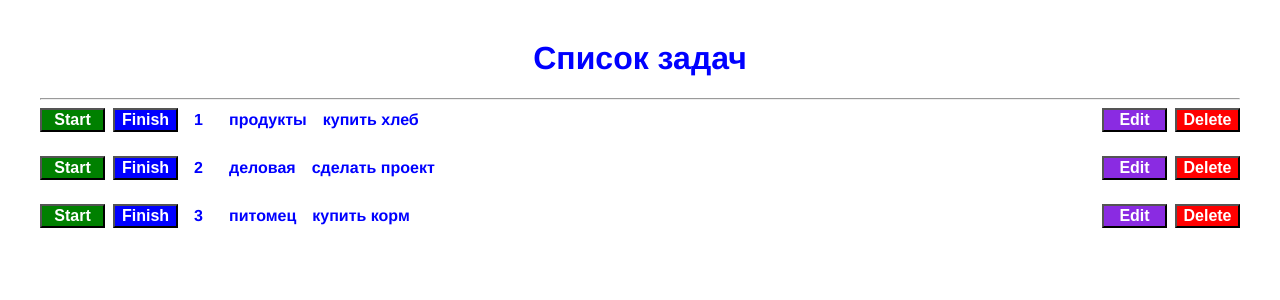
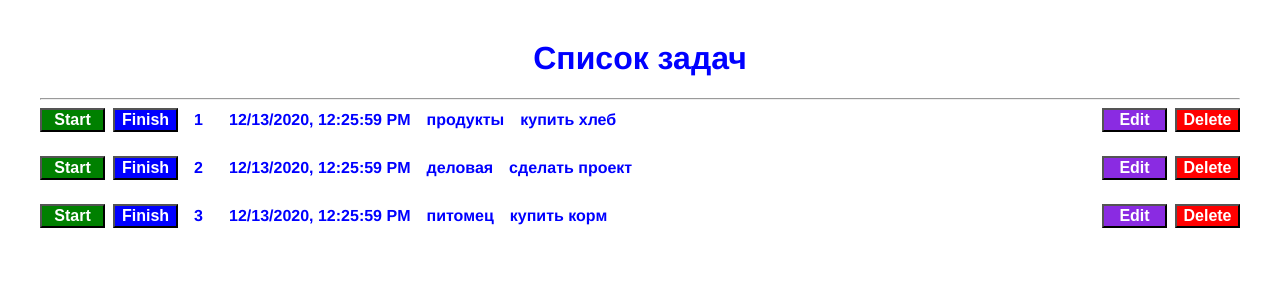
Before and after one commit to Ivan583/simple-list, a Vue app: page / in a window 1280 px wide. Shown: the top 300 px of the page. Built offline with nearby package versions, Linux system fonts and the light colour scheme.

Commit message:
Добавление даты

```diff
--- a/src/components/TaskItem.vue
+++ b/src/components/TaskItem.vue
@@ -13,6 +13,10 @@
     <div class="row">
       <div class="index">
         <span>{{ elem.id }}</span>
+      </div>
+
+      <div class="date">
+        <span>{{ localDate }}</span>
       </div>
 
       <div class="title">
@@ -32,6 +36,11 @@ export default {
     elem: {
       type: Object,
       required: true
+    }
+  },
+  computed: {
+    localDate() {
+      return new Date().toLocaleString();
     }
   }
 };
```
